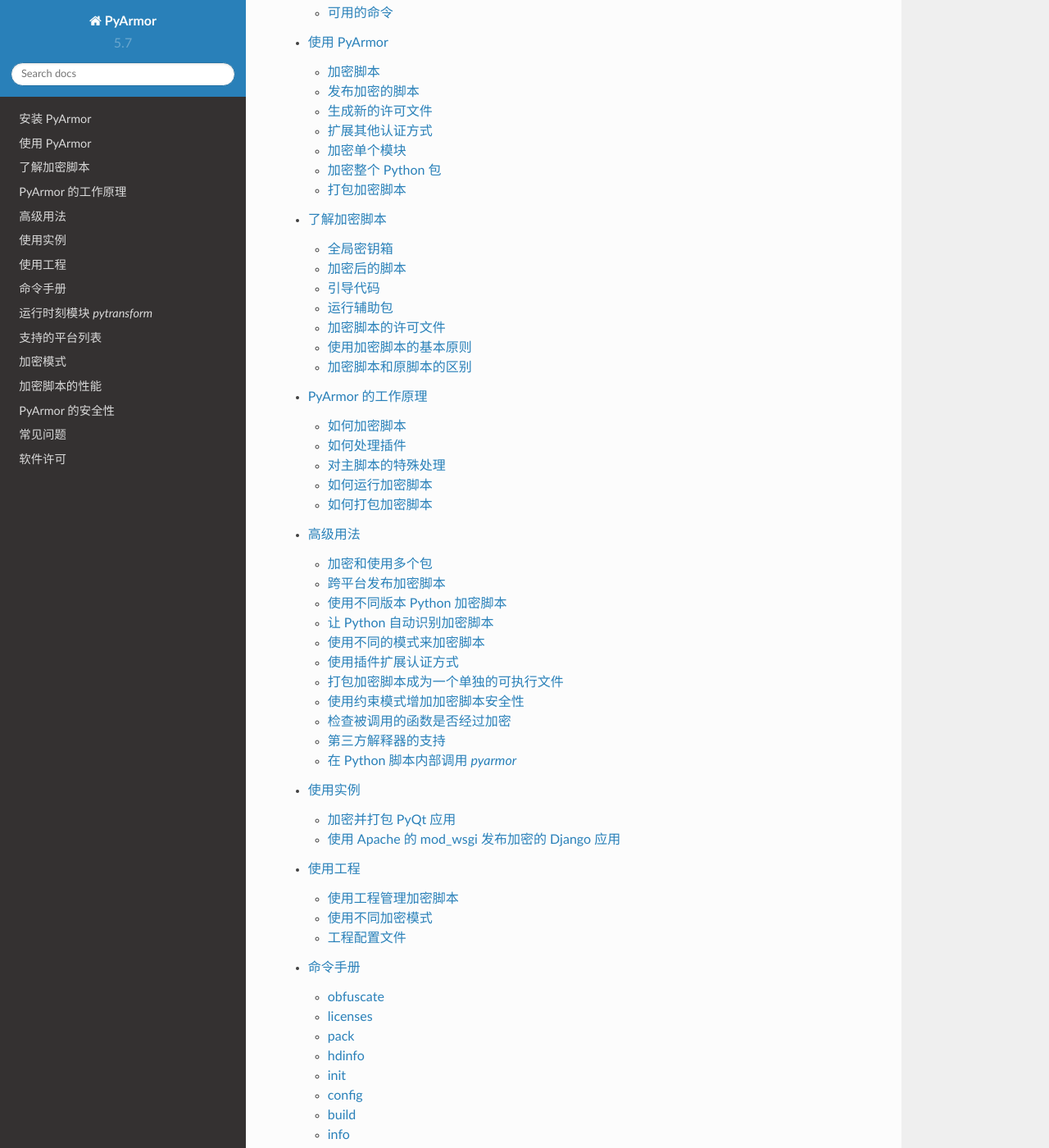
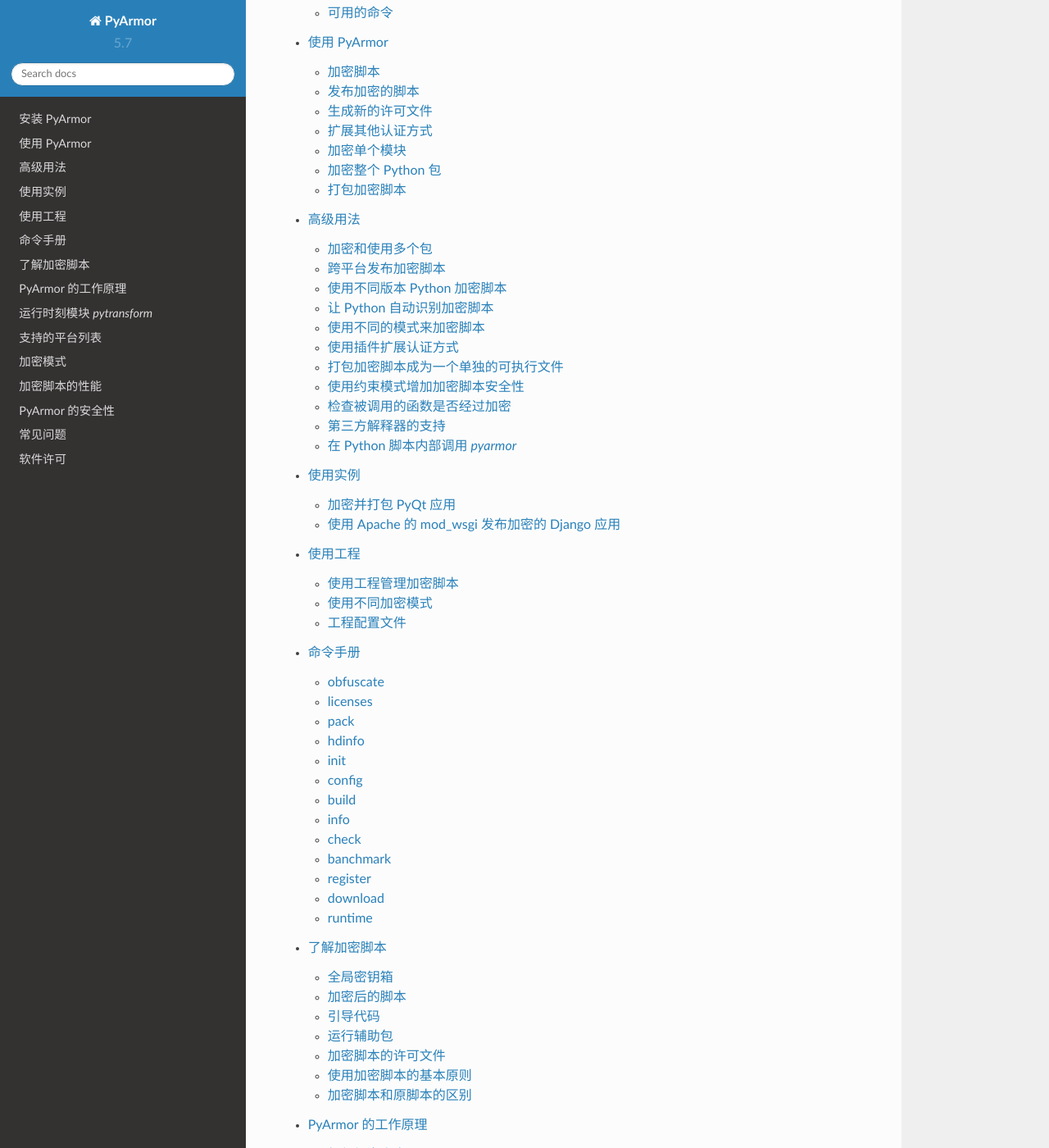
Before and after one commit to dashingsoft/pyarmor-docs-zh, a Sphinx documentation site: the page built from docs/index.rst, in a window 1280 px wide and 1400 px high, scrolled down 755 px. Shown: the whole window at 82% size. Built offline with Sphinx 7.4.7 and the Read the Docs theme 2.0.0, drawn with Linux system fonts in a browser that asks for light colours; some of the changed text lies outside the part shown.

Commit message:
Change section order

```diff
--- a/docs/index.rst
+++ b/docs/index.rst
@@ -31,12 +31,12 @@
 
    installation
    usage
-   understand-obfuscated-scripts
-   how-to-do
    advanced
    examples
    project
    man
+   understand-obfuscated-scripts
+   how-to-do
    pytransform
    platforms
    mode
```
